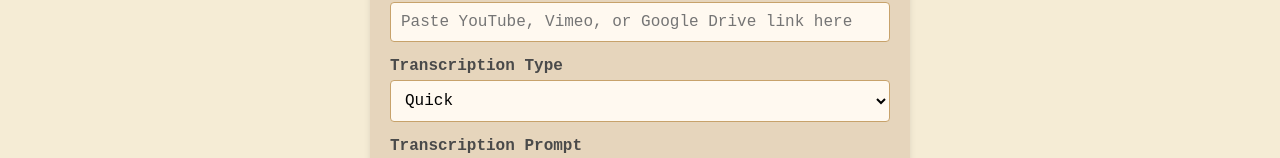
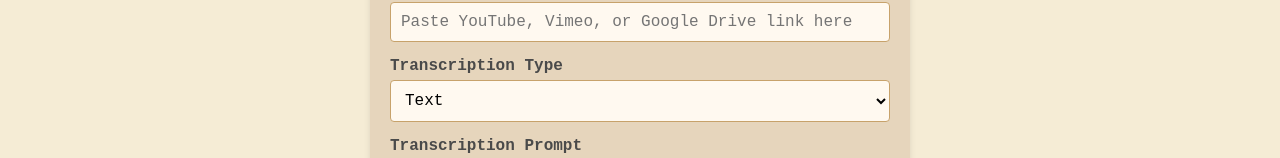
Before and after one commit to T-rav/videoscribe, a React (Create React App) app in the folder src/ui/scribe/: page / in a window 1280 px wide. Shown: the part 309-467 px from the top of the page. Built offline with nearby package versions, Linux system fonts and the light colour scheme.

Commit message:
removed groq option in the menu

```diff
--- a/src/ui/scribe/src/components/Form/Form.tsx
+++ b/src/ui/scribe/src/components/Form/Form.tsx
@@ -100,8 +100,7 @@
           value={transcriptionType}
           onChange={(e) => setTranscriptionType(e.target.value)}
         >
-          <option value="groq">Quick</option>
-          <option value="openai">Good</option>
+          <option value="openai">Text</option>
           <option value="openai-vtt">VTT</option>
           <option value="openai-srt">SRT</option>
         </select>
```
